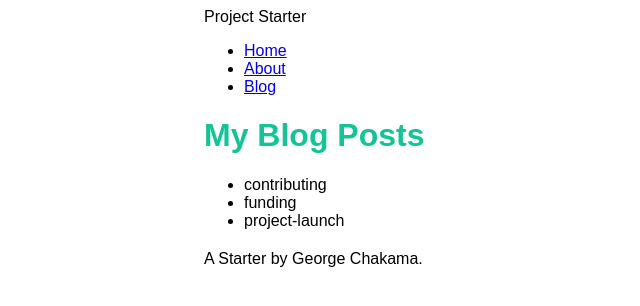
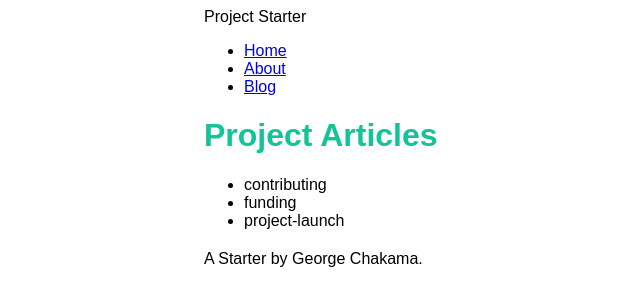
Before and after one commit to gtchakama/blog-starter, a Gatsby site: page /blog in a window 1280 px wide. Shown: the whole page, without its empty margins (186-826 px from the left). Built offline with nearby package versions, Linux system fonts and the light colour scheme; Gatsby itself is replaced by a stand-in of ours.

Commit message:
Update blog.js

```diff
--- a/src/pages/blog.js
+++ b/src/pages/blog.js
@@ -1,22 +1,18 @@
-import * as React from 'react'
-import { graphql } from 'gatsby'
-import Layout from '../components/layout'
+import * as React from "react";
+import { graphql } from "gatsby";
+import Layout from "../components/layout";
 
 const BlogPage = ({ data }) => {
   return (
-    <Layout pageTitle="My Blog Posts">
+    <Layout pageTitle="Project Articles">
       <ul>
-      {
-        data.allFile.nodes.map(node => (
-          <li key={node.name}>
-            {node.name}
-          </li>
-        ))
-      }
+        {data.allFile.nodes.map((node) => (
+          <li key={node.name}>{node.name}</li>
+        ))}
       </ul>
     </Layout>
-  )
-}
+  );
+};
 
 export const query = graphql`
   query {
@@ -26,6 +22,6 @@ export const query = graphql`
       }
     }
   }
-`
+`;
 
-export default BlogPage
+export default BlogPage;
```
